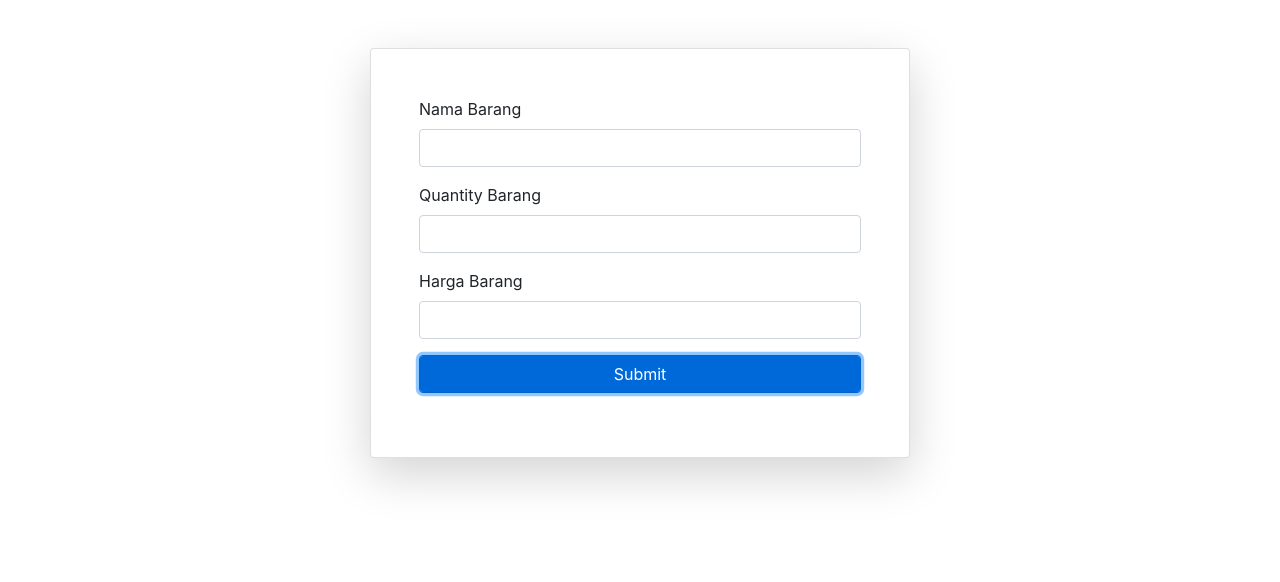
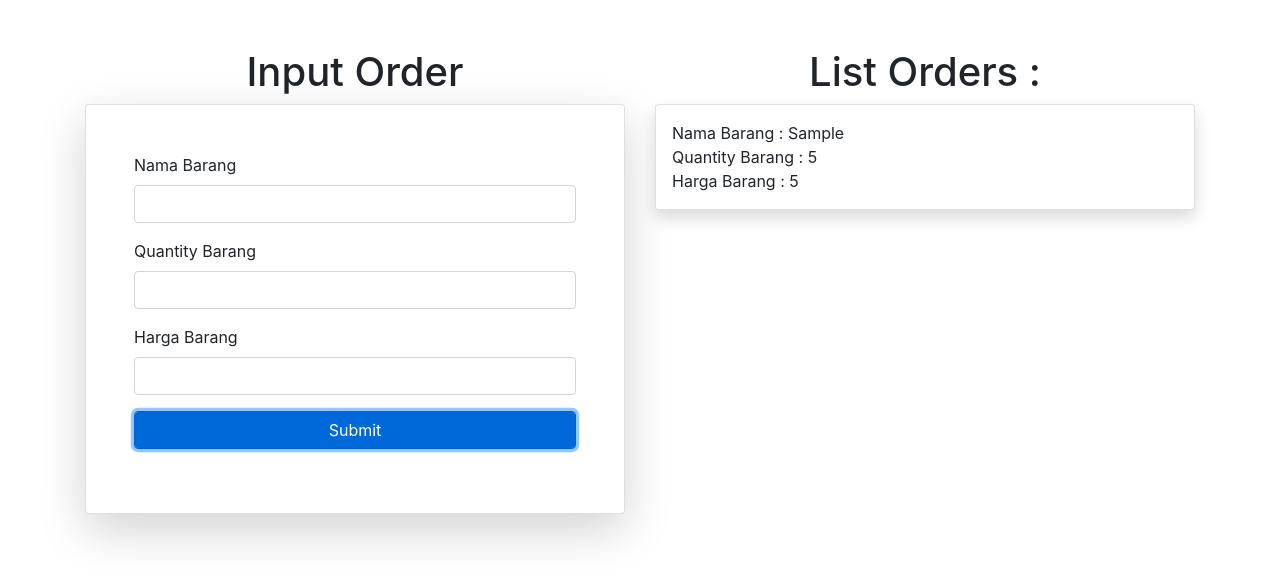
Before and after one commit to Excellent-Echo/kasir-app, a React (Create React App) app: page / in a window 1280 px wide. Both pictures are taken after typing "Sample", "5", "5" into the empty fields and a click on the input "Submit". Shown: the top 582 px of the page. Built offline with nearby package versions, Linux system fonts and the light colour scheme.

Commit message:
realese 3

```diff
--- /dev/null
+++ b/src/components/DisplayListItems.jsx
@@ -0,0 +1,12 @@
+import React from 'react';
+import OrderItem from './OrderItem';
+
+const DisplayListItems = ({orderItem}) => {
+    return (
+        <div>
+            {orderItem.map((item, index)=><OrderItem key={index} orderItem={item}/>)}
+        </div>
+    )
+}
+
+export default DisplayListItems
--- a/src/components/FormOrder.jsx
+++ b/src/components/FormOrder.jsx
@@ -2,7 +2,7 @@ import React from 'react';
 
 const FormOrder = ({setOrder, order, handleAddItem}) => {
     return (
-        <div className="card shadow-lg p-5">
+        <div className="card shadow-lg p-5 mb-5">
             <form onSubmit={handleAddItem}>
                 <div className="form-group">
                     <label htmlFor="namaBarang">Nama Barang</label>
--- /dev/null
+++ b/src/components/OrderItem.jsx
@@ -0,0 +1,15 @@
+import React from 'react'
+
+const OrderItem = ({orderItem}) => {
+    return (
+        <div>
+            <div className="card shadow p-3 mb-3">
+            <span className="d-block">Nama Barang : {orderItem.nama}</span>
+            <span className="d-block">Quantity Barang : {orderItem.quantity}</span>
+            <span className="d-block">Harga Barang : {orderItem.harga}</span>
+        </div>
+        </div>
+    )
+}
+
+export default OrderItem
--- a/src/pages/OrderPage.jsx
+++ b/src/pages/OrderPage.jsx
@@ -1,5 +1,6 @@
 import React, {useState, useEffect} from 'react';
 import FormOrder from '../components/FormOrder';
+import DisplayListItems from '../components/DisplayListItems';
 
 const OrderPage = () => {
 
@@ -22,9 +23,14 @@ const OrderPage = () => {
 
     return (
         <div className="container pt-5">
-            <div className="row justify-content-center">
-                <div className="col-6">
+            <div className="row justify-content-md-between">
+                <div className="col-12 col-md-6">
+                    <h1 className="text-center">Input Order</h1>
                     <FormOrder setOrder={setOrder} order={order} handleAddItem={handleAddItem}/>
+                </div>
+                <div className="col-12 col-md-6">
+                    <h1 className="text-center">List Orders : </h1>
+                    <DisplayListItems orderItem={orderItems}/>
                 </div>
             </div>
         </div>
```
